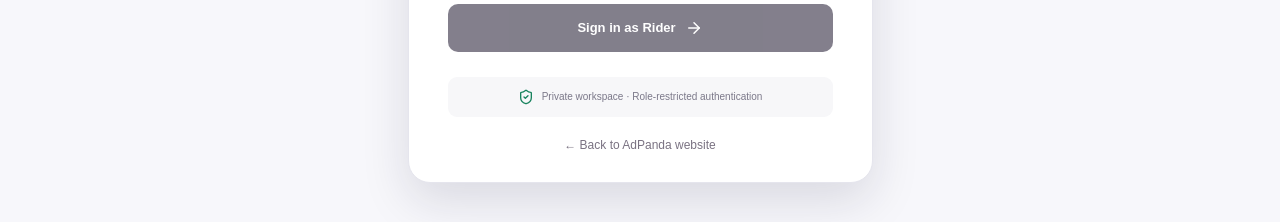
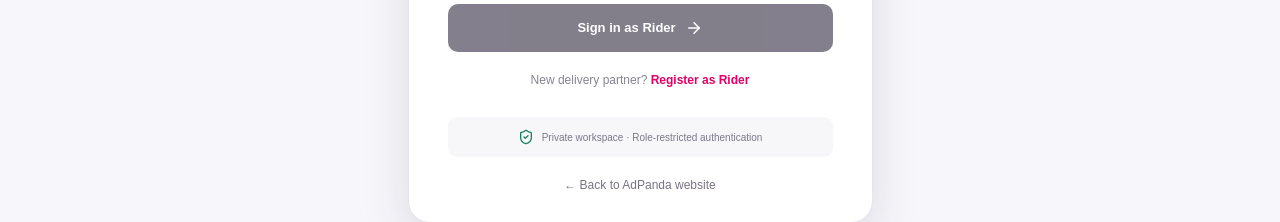
Before and after one commit to robinsonruth109/adpanda, a Next.js app: page /rider/login in a window 1280 px wide. Shown: the part 577-799 px from the top of the page. Built offline with nearby package versions, Linux system fonts and the light colour scheme; no server answers; the database is empty.

Commit message:
feat(rider): add rider registration link on sign-in page

```diff
--- a/src/components/staff-sign-in.tsx
+++ b/src/components/staff-sign-in.tsx
@@ -34,6 +34,7 @@
     {error&&<p className="adp-staff-login-error" role="alert">{error}</p>}
     <button className="adp-staff-login-submit" disabled={busy||!/^01[3-9]\d{8}$/.test(phone)||!password||(admin&&!password2)}>{busy?'Verifying…':admin?'Secure Admin Sign In':'Sign in as Rider'}<ArrowRight size={18}/></button>
    </form>
+   {!admin&&<p style={{textAlign:"center",marginTop:18}}>New delivery partner? <Link href="/rider/register" style={{fontWeight:700,color:"#e60063"}}>Register as Rider</Link></p>}
    <div className="adp-staff-login-bottom"><ShieldCheck size={16}/><span>Private workspace · Role-restricted authentication</span></div>
    <Link href="/" className="adp-staff-login-home">← Back to AdPanda website</Link>
   </section>
```
